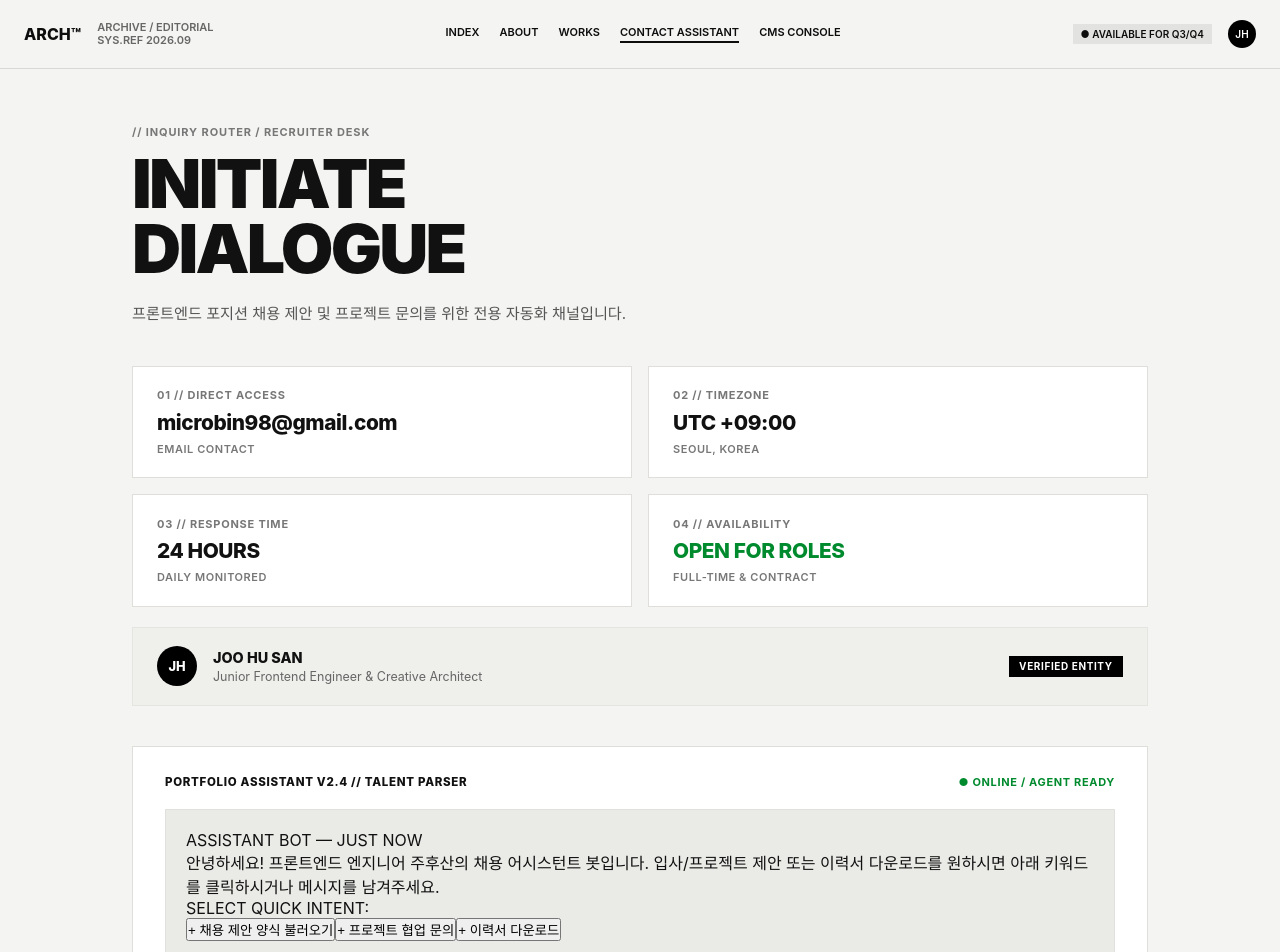
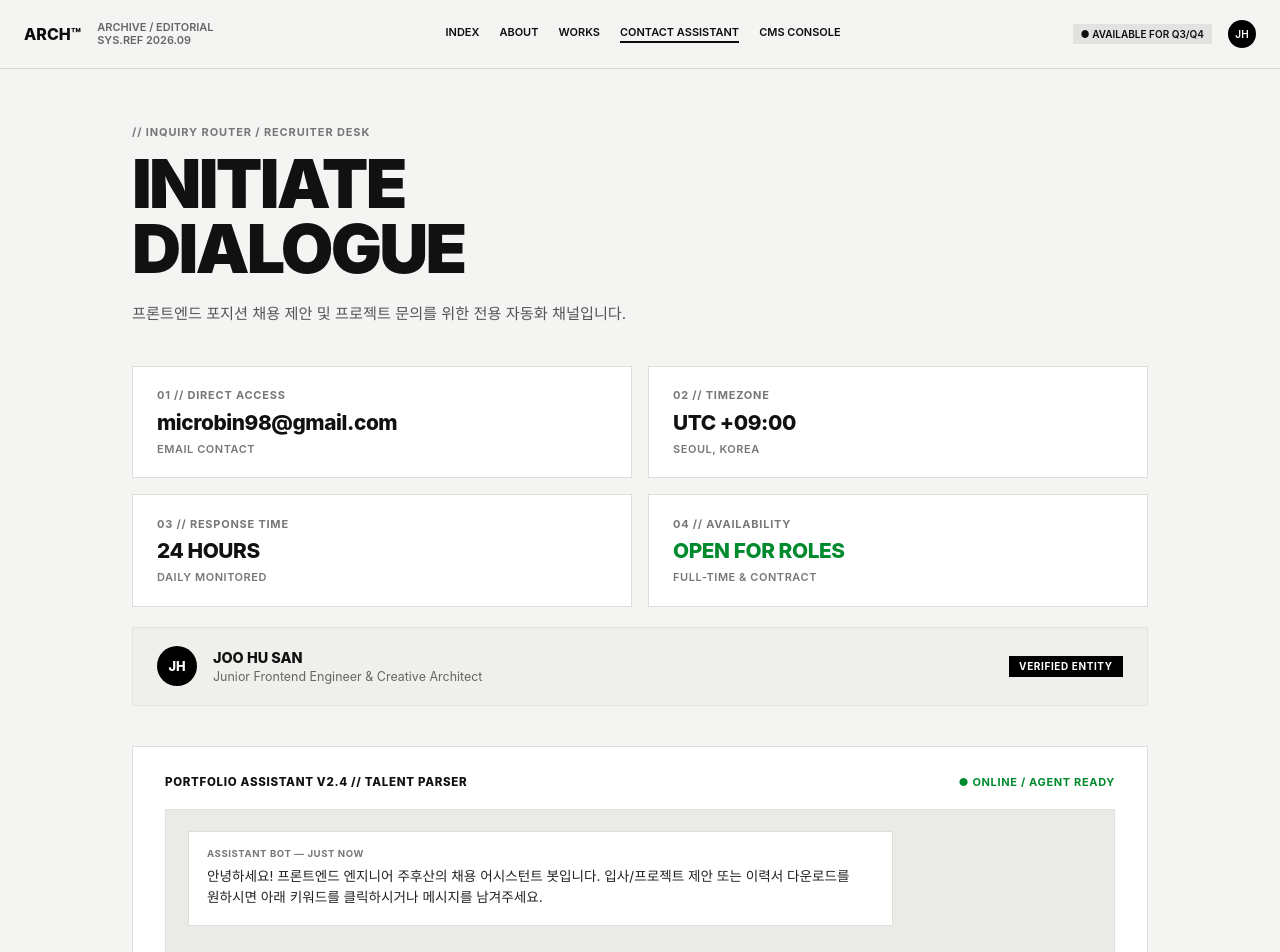
Before and after one commit to bohem026/hellome-feportfolio-, a Next.js app: page /contact in a window 1280 px wide. Shown: the top 952 px of the page. Built offline with nearby package versions, Linux system fonts and the light colour scheme; no server answers.

Commit message:
style: 구직 요청 챗봇 scss 추가

```diff
--- a/src/app/contact/ContactPage.scss
+++ b/src/app/contact/ContactPage.scss
@@ -218,34 +218,183 @@ body {
       .chat-viewport {
         background-color: #eaeae7;
         border: 1px solid #e0e0dc;
-        padding: 1.25rem;
-        min-height: 220px;
+        padding: 1.35rem;
+        height: 310px;
+        overflow-y: auto;
+        display: flex;
+        flex-direction: column;
+        gap: 0.9rem;
         margin-bottom: 1.5rem;
+        scroll-behavior: smooth;
 
-        .bot-message-card {
+        /* 봇/사용자 말풍선 정렬 */
+        .chat-bubble-row {
+          display: flex;
+          width: 100%;
+
+          &.is-bot {
+            justify-content: flex-start;
+
+            .chat-bubble {
               background-color: #ffffff;
               border: 1px solid #dfdeda;
-          padding: 1.15rem 1.25rem;
-          max-width: 82%;
+              color: #222222;
+            }
+          }
+
+          &.is-user {
+            justify-content: flex-end;
+
+            .chat-bubble {
+              background-color: #111111;
+              border: 1px solid #111111;
+              color: #ffffff;
+
+              .msg-sender {
+                color: #aaaaaa;
+              }
+
+              p {
+                color: #ffffff;
+              }
+            }
+          }
+
+          .chat-bubble {
+            padding: 1rem 1.15rem;
+            max-width: 78%;
+            animation: bubbleFadeIn 0.2s ease-out;
 
             @media (max-width: 768px) {
-            max-width: 100%;
+              max-width: 92%;
             }
 
             .msg-sender {
               display: block;
-            font-size: 0.625rem;
+              font-size: 0.6rem;
               font-weight: 700;
               letter-spacing: 0.06em;
               color: #777777;
-            margin-bottom: 0.45rem;
+              margin-bottom: 0.4rem;
             }
 
             p {
-            font-size: 0.875rem;
+              font-size: 0.85rem;
               line-height: 1.6;
-            color: #222222;
               word-break: keep-all;
+            }
+
+            /* 이력서 다운로드 말풍선 내부 버튼 */
+            .bubble-inline-actions {
+              display: flex;
+              flex-wrap: wrap;
+              gap: 0.5rem;
+              margin-top: 0.85rem;
+              padding-top: 0.75rem;
+              border-top: 1px dashed #dcdcd8;
+
+              .btn-resume-download {
+                background-color: #111111;
+                color: #ffffff;
+                border: 1px solid #111111;
+                padding: 0.5rem 0.85rem;
+                font-size: 0.72rem;
+                font-weight: 700;
+                letter-spacing: 0.04em;
+                cursor: pointer;
+
+                &:hover {
+                  background-color: #333333;
+                }
+              }
+
+              .btn-works-jump {
+                background-color: #f7f7f5;
+                color: #111111;
+                border: 1px solid #d4d4d0;
+                padding: 0.5rem 0.85rem;
+                font-size: 0.72rem;
+                font-weight: 700;
+                letter-spacing: 0.04em;
+                text-decoration: none;
+
+                &:hover {
+                  border-color: #111111;
+                }
+              }
+            }
+
+            /* 봇 타이핑 진행 애니메이션 스켈레톤 */
+            &.is-typing {
+              min-width: 160px;
+
+              .typing-skeleton {
+                display: flex;
+                align-items: center;
+                gap: 0.35rem;
+                padding: 0.25rem 0;
+
+                .dot {
+                  width: 6px;
+                  height: 6px;
+                  border-radius: 50%;
+                  background-color: #111111;
+                  animation: typingBounce 1.1s infinite ease-in-out;
+
+                  &:nth-child(2) {
+                    animation-delay: 0.18s;
+                  }
+                  &:nth-child(3) {
+                    animation-delay: 0.36s;
+                  }
+                }
+              }
+            }
+          }
+        }
+
+        /* 인라인 퀵 액션 프롬프트 말풍선 영역 */
+        .inline-quick-prompts {
+          margin-top: auto;
+          padding-top: 0.65rem;
+          display: flex;
+          flex-direction: column;
+          align-items: flex-end;
+          gap: 0.45rem;
+
+          .prompt-guide {
+            font-size: 0.6rem;
+            font-weight: 700;
+            letter-spacing: 0.07em;
+            color: #777777;
+          }
+
+          .prompt-chips {
+            display: flex;
+            flex-wrap: wrap;
+            justify-content: flex-end;
+            gap: 0.45rem;
+
+            .prompt-chip-btn {
+              background-color: #ffffff;
+              border: 1px solid #111111;
+              color: #111111;
+              padding: 0.45rem 0.8rem;
+              font-size: 0.74rem;
+              font-weight: 700;
+              cursor: pointer;
+              transition: all 0.15s ease;
+
+              &:hover:not(:disabled) {
+                background-color: #111111;
+                color: #ffffff;
+              }
+
+              &:disabled {
+                opacity: 0.45;
+                cursor: not-allowed;
+              }
+            }
           }
         }
       }
@@ -257,43 +406,6 @@ body {
         letter-spacing: 0.06em;
         color: #222222;
         margin-bottom: 0.5rem;
-      }
-
-      .quick-actions-area {
-        margin-bottom: 1.35rem;
-
-        .quick-btn-grid {
-          display: grid;
-          grid-template-columns: repeat(3, 1fr);
-          gap: 0.65rem;
-
-          @media (max-width: 768px) {
-            grid-template-columns: 1fr;
-          }
-
-          .quick-action-btn {
-            background-color: #ffffff;
-            border: 1px solid #d8d8d4;
-            padding: 0.6rem 0.75rem;
-            font-size: 0.72rem;
-            font-weight: 700;
-            letter-spacing: 0.04em;
-            color: #333333;
-            text-align: left;
-            cursor: pointer;
-            transition: all 0.15s ease;
-
-            &:hover:not(:disabled) {
-              border-color: #111111;
-              background-color: #f7f7f5;
-            }
-
-            &:disabled {
-              opacity: 0.5;
-              cursor: not-allowed;
-            }
-          }
-        }
       }
 
       .dispatch-form {
@@ -371,6 +483,30 @@ body {
     }
   }
 
+  @keyframes bubbleFadeIn {
+    from {
+      opacity: 0;
+      transform: translateY(4px);
+    }
+    to {
+      opacity: 1;
+      transform: translateY(0);
+    }
+  }
+
+  @keyframes typingBounce {
+    0%,
+    80%,
+    100% {
+      transform: translateY(0);
+      opacity: 0.35;
+    }
+    40% {
+      transform: translateY(-4px);
+      opacity: 1;
+    }
+  }
+
   /* 4. RECRUITMENT FAQ */
   .contact-faq-section {
     .faq-header {
```
Lines whose indentation alone changed are shown as unchanged.
